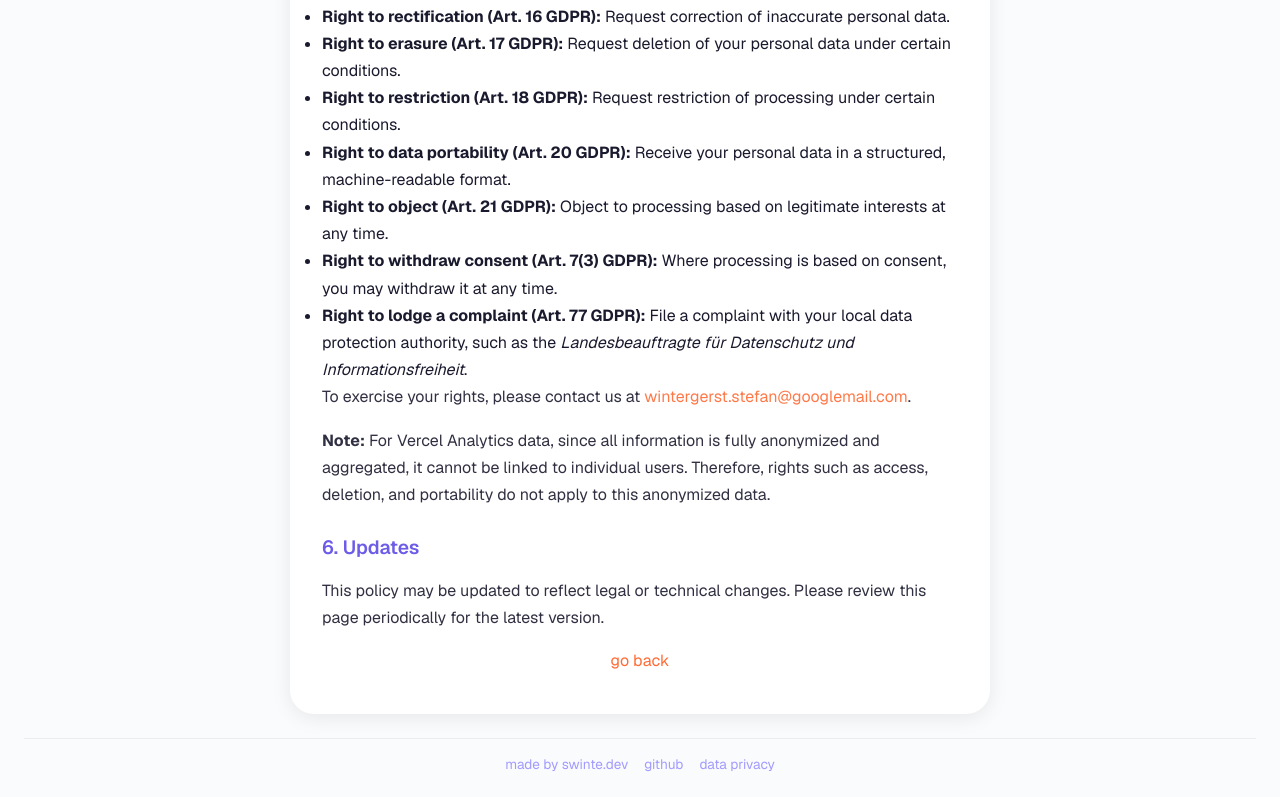
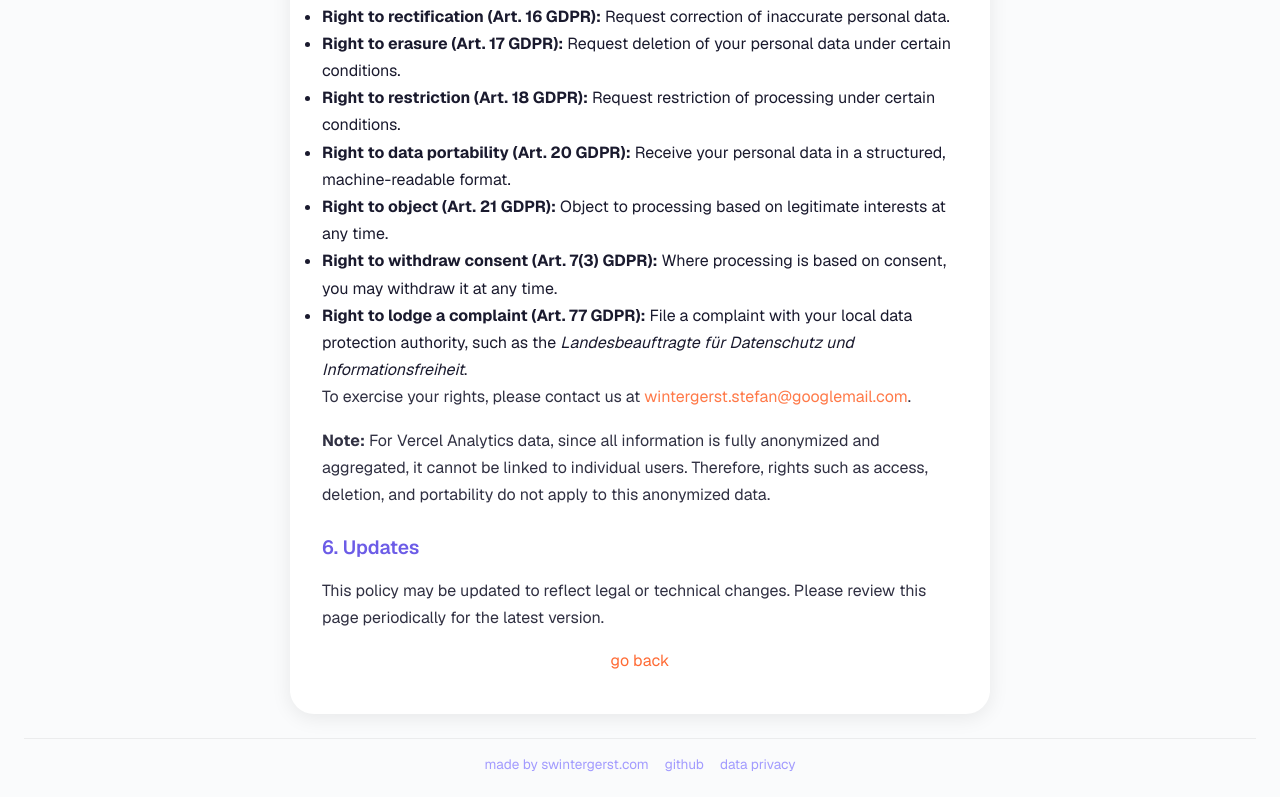
Before and after one commit to StefanWin/estimation-corgi, a Next.js app: page /privacy in a window 1280 px wide. Shown: the part 1594-2391 px from the top of the page. Built offline with nearby package versions, Linux system fonts and the light colour scheme; no server answers.

Commit message:
Update branding to swintergerst.com
- Replace all mentions of `swinte.dev` with `swintergerst.com` across metadata, privacy policy, README, footer, and license.

```diff
--- a/src/app/layout.tsx
+++ b/src/app/layout.tsx
@@ -24,7 +24,7 @@ export const metadata: Metadata = {
 		template: '%s | estimation corgi',
 	},
 	description: 'properly estimate your tasks with the help of a corgi',
-	creator: 'swinte.dev',
+	creator: 'swintergerst.com',
 	keywords: [
 		'estimation',
 		'task estimation',
@@ -35,7 +35,7 @@ export const metadata: Metadata = {
 		'scrum',
 		'planning',
 	],
-	authors: [{ name: 'swinte.dev', url: 'https://swinte.dev' }],
+	authors: [{ name: 'swintergerst.com', url: 'https://swintergerst.com' }],
 	applicationName: 'estimation corgi',
 	category: 'Developer Tools',
 	robots: {
--- a/src/app/privacy/page.tsx
+++ b/src/app/privacy/page.tsx
@@ -5,7 +5,7 @@ import s from './privacy.module.css';
 export const metadata: Metadata = {
 	title: 'Privacy Policy',
 	description:
-		'Privacy Policy for estimation-corgi.com, estimation-corgi.swinte.dev',
+		'Privacy Policy for estimation-corgi.com',
 };
 
 export default function PrivacyPage() {
@@ -24,8 +24,7 @@ export default function PrivacyPage() {
 						<br />
 						<strong>Email:</strong> wintergerst.stefan@googlemail.com
 						<br />
-						<strong>Website:</strong> estimation-corgi.com,
-						estimation-corgi.swinte.dev
+						<strong>Website:</strong> estimation-corgi.com
 					</p>
 				</section>
 
--- a/src/components/footer/index.tsx
+++ b/src/components/footer/index.tsx
@@ -9,11 +9,11 @@ export const Footer: FC = () => {
 		<footer className={styles.footer}>
 			<Link
 				prefetch={false}
-				href="https://swinte.dev"
+				href="https://swintergerst.com"
 				target="_blank"
 				rel="noopener noreferrer"
 			>
-				made by swinte.dev
+				made by swintergerst.com
 			</Link>
 			<Link
 				prefetch={false}
```
Also changed, not shown: 2 other files (tests, documents, lock files or other folders).
